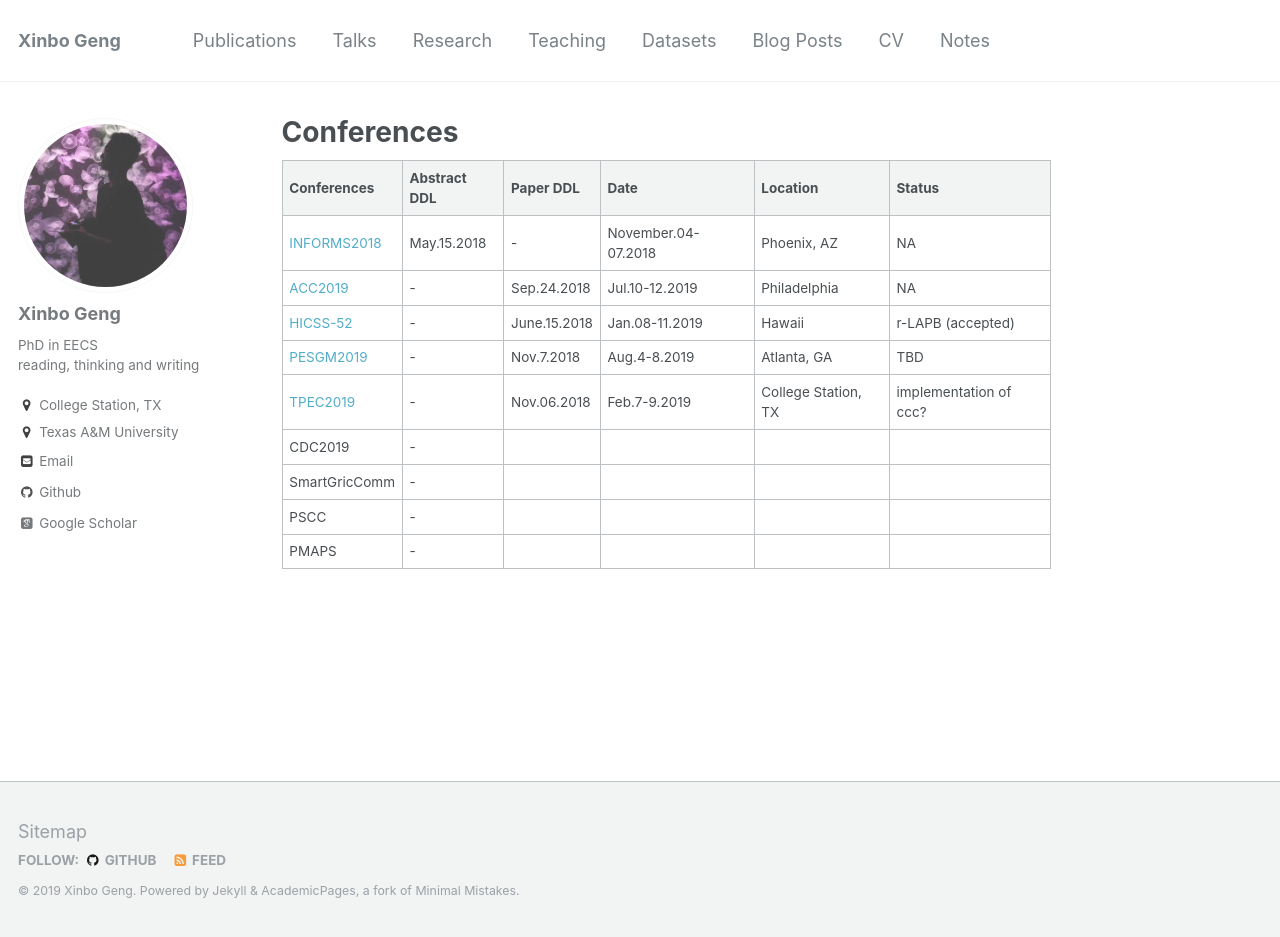
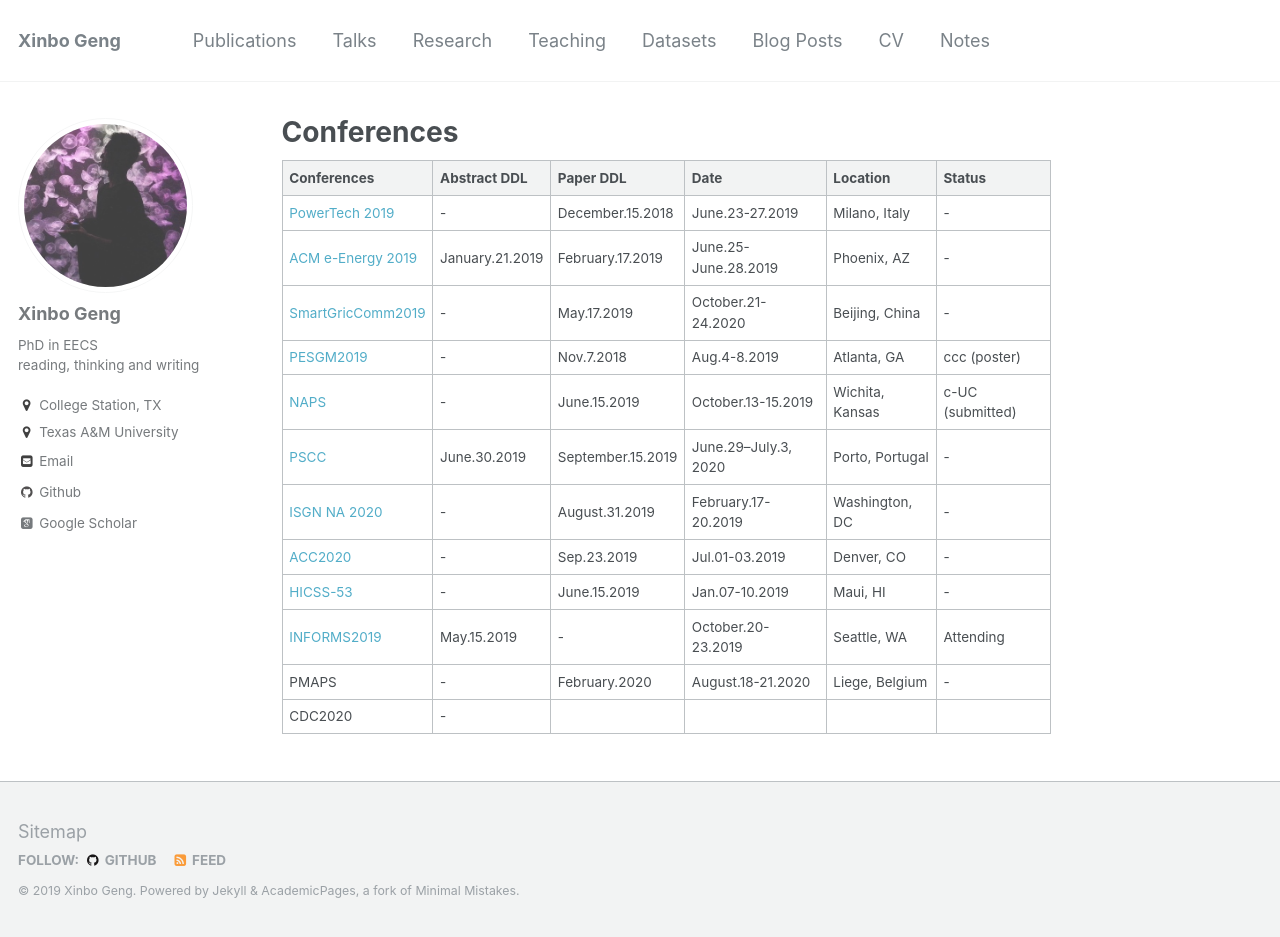
Before and after one commit to xb00dx/xb00dx.github.io, a Jekyll site: the page built from _pages/conf.md, in a window 1280 px wide and 937 px high. Built offline with Jekyll 4.4.1, drawn with Linux system fonts in a browser that asks for light colours; some web fonts are replaced.

Commit message:
update the conference schedules

```diff
--- a/_pages/conf.md
+++ b/_pages/conf.md
@@ -10,12 +10,15 @@ redirect_from:
 
 | Conferences                                                                        | Abstract DDL | Paper DDL    | Date                | Location     | Status            |
 |------------------------------------------------------------------------------------|--------------|--------------|---------------------|--------------|-------------------|
-| [INFORMS2018](http://meetings2.informs.org/wordpress/phoenix2018/call-for-papers/) | May.15.2018  | -            | November.04-07.2018 | Phoenix, AZ  | NA                |
-| [ACC2019](http://acc2019.a2c2.org/)                                                | -            | Sep.24.2018  | Jul.10-12.2019      | Philadelphia | NA                |
-| [HICSS-52](http://hicss.hawaii.edu/tracks-and-minitracks/authors/)                 | -            | June.15.2018 | Jan.08-11.2019      | Hawaii       | r-LAPB (accepted) |
-| [PESGM2019](http://pes-gm.org/2019/call-for-papers)  | -            | Nov.7.2018 | Aug.4-8.2019 | Atlanta, GA | TBD |
-| [TPEC2019](http://tpec.engr.tamu.edu/)   | -            | Nov.06.2018 |  Feb.7-9.2019  | College Station, TX |   implementation of ccc? |
-| CDC2019      | -            |              |                     |              |                   |
-| SmartGricComm                                                                      | -            |              |                     |              |                   |
-| PSCC                                                                               | -            |              |                     |              |                   |
-| PMAPS                                                                               | -            |              |                     |              |                   |
+| [PowerTech 2019](https://attend.ieee.org/powertech-2019/)       | -           |   December.15.2018    |  June.23-27.2019    | Milano, Italy |    -           |
+| [ACM e-Energy 2019](https://energy.acm.org/conferences/eenergy/2019/)       | January.21.2019            |    February.17.2019     |  June.25-June.28.2019    | Phoenix, AZ |    -           |
+| [SmartGricComm2019](https://sgc2019.ieee-smartgridcomm.org/)       | -            |    May.17.2019     |  October.21-24.2020    | Beijing, China |    -           |
+| [PESGM2019](http://pes-gm.org/2019/call-for-papers)  | -            | Nov.7.2018 | Aug.4-8.2019 | Atlanta, GA | ccc (poster) |
+| [NAPS](https://www.wichita.edu/academics/engineering/naps2019/index.php)   | -            |    June.15.2019       |        October.13-15.2019             |    Wichita, Kansas        |         c-UC (submitted)          |
+|  [PSCC](https://pscc2020.pt/)     |  June.30.2019    |  September.15.2019    |         June.29–July.3, 2020            |      Porto, Portugal        |              - |
+| [ISGN NA 2020](https://ieee-isgt.org/)      | -            |   August.31.2019      |  February.17-20.2019                   |          Washington, DC    |         -          |
+| [ACC2020](http://acc2020.a2c2.org/)                                                | -            | Sep.23.2019  | Jul.01-03.2019      | Denver, CO |  -               |
+| [HICSS-53](http://hicss.hawaii.edu/tracks-and-minitracks/authors/)                 | -            | June.15.2019 | Jan.07-10.2019      | Maui, HI      | - |
+| [INFORMS2019](http://meetings2.informs.org/wordpress/seattle2019/) | May.15.2019  | -            | October.20-23.2019 | Seattle, WA   | Attending                |
+| PMAPS                                                                               | -            |    February.2020          |    August.18-21.2020      |         Liege, Belgium     |                   - |
+| CDC2020      | -            |              |                     |              |                   |
```
